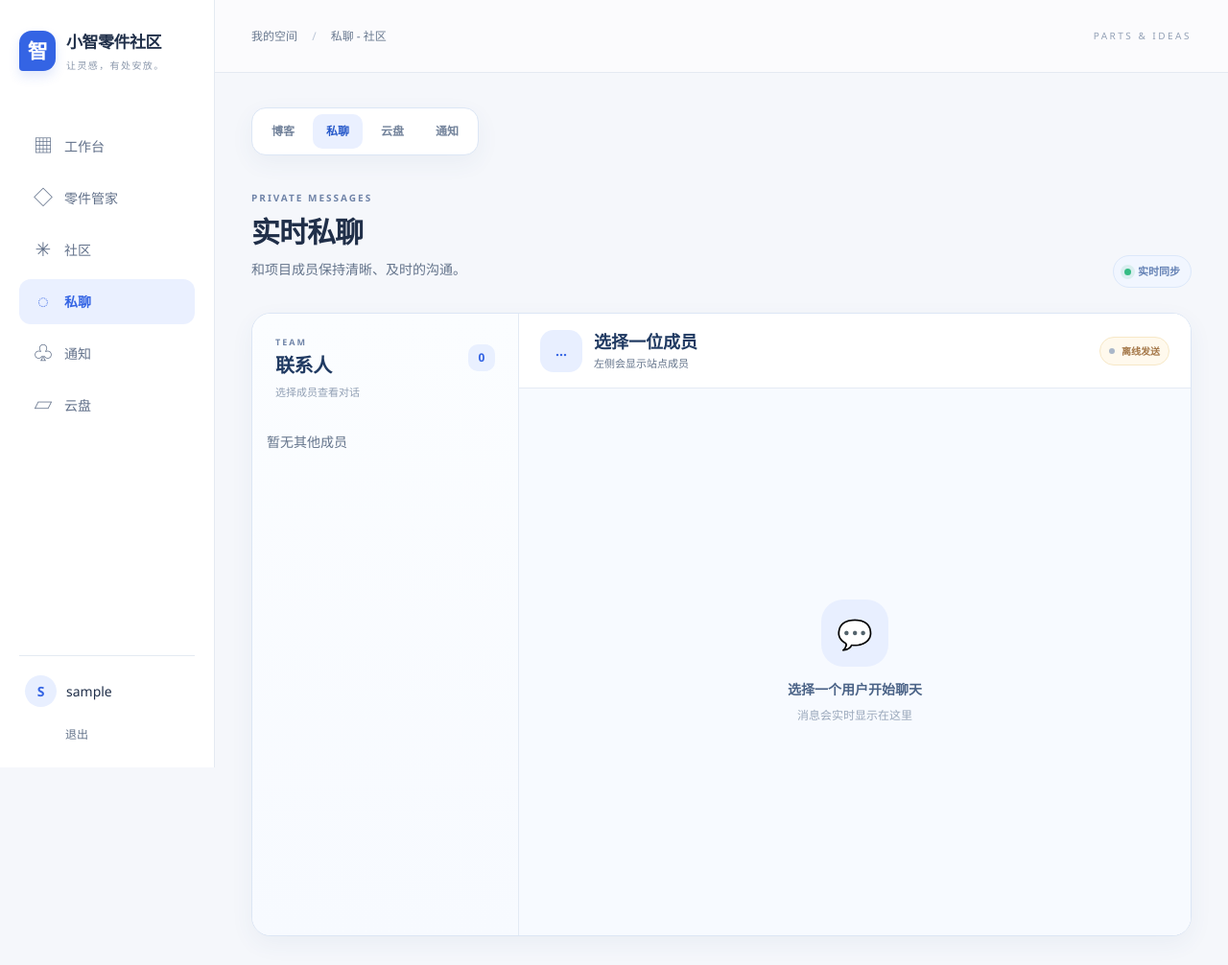
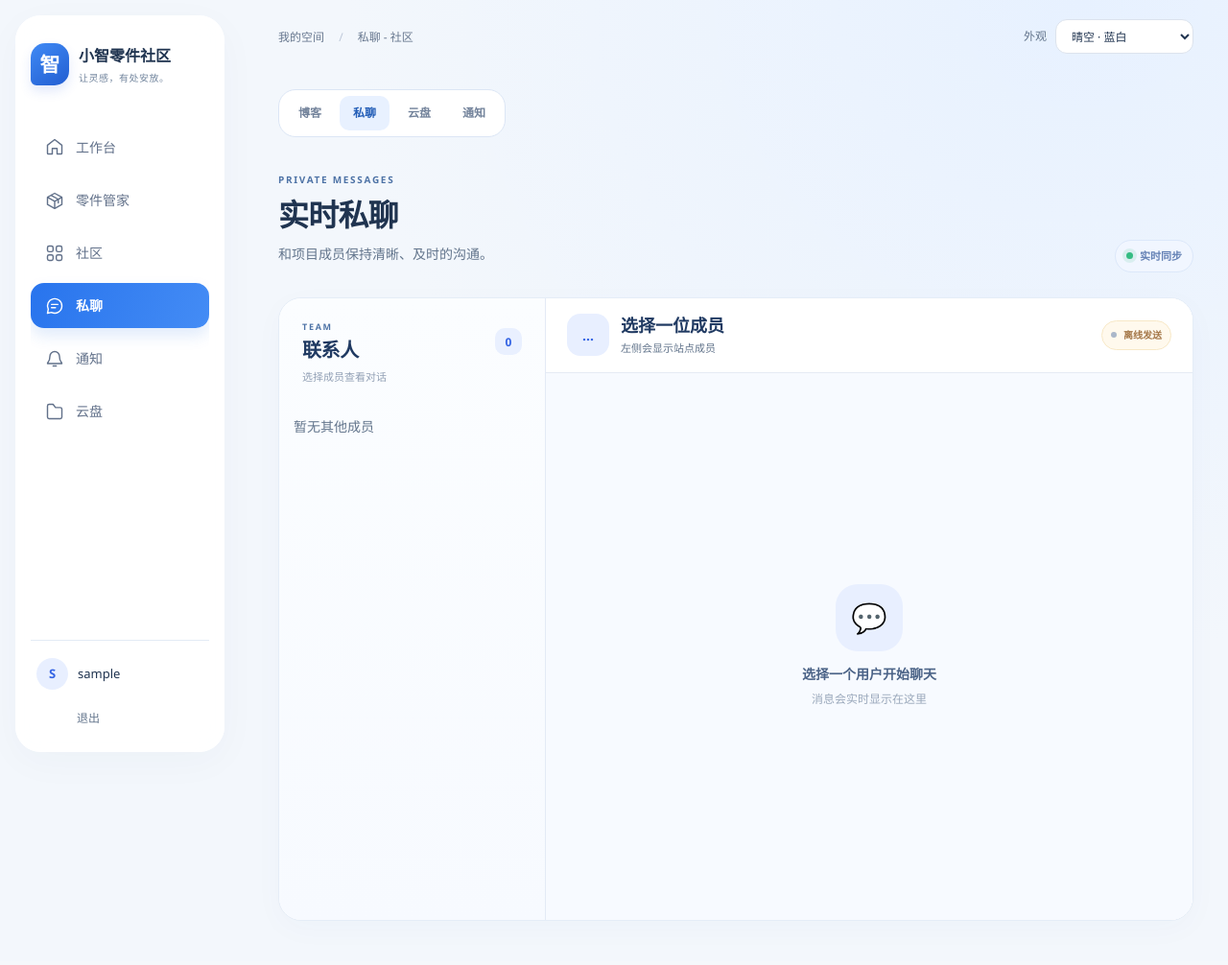
Before and after one commit to xiaoprincess/face, a Flask app: page /community/chat in a window 1280 px wide. Shown: the whole page at 96% size. After the commit the page ends 960 px from the top, so only its background shows below. Run offline with Flask 3, Linux system fonts and the light colour scheme; the visitor is signed in with stand-in values (Sample User, id 1); data comes from the database, SQL or seed files in the repository; data that the repository does not hold is empty; some libraries are stand-ins or nearby versions.

Commit message:
重设计零件管理界面并增加三种可切换主题

```diff
--- /dev/null
+++ b/unified_web_app/static/css/atelier.css
@@ -0,0 +1,84 @@
+/* Blue-and-white workspace. Shared surfaces, followed by page-specific layouts. */
+:root {
+    --paper: #f3f7fc;
+    --ink: #203450;
+    --muted: #63758c;
+    --line: #e3ebf5;
+    --accent: #2872e9;
+    --accent-dark: #1858bd;
+    --shadow-sm: 0 8px 32px #31568907;
+}
+body { background: radial-gradient(ellipse at 88% 0, #e7f1ff 0, transparent 48%), var(--paper); }
+.ui-icon { flex-shrink: 0; vertical-align: middle; }
+.brand { gap: 10px; letter-spacing: 0; font-size: 16px; }
+.brand-mark { width: 40px; height: 44px; border-radius: 15px 15px 15px 6px; background: linear-gradient(145deg, #408af5, #225ed1); }
+.brand small { color: #73869e; letter-spacing: .5px; }
+.workspace .topbar { inset: 16px auto 16px 16px; width: 218px; height: calc(100dvh - 32px); border: 1px solid #fff; border-radius: 26px; padding: 28px 15px 20px; box-shadow: 0 10px 40px #27466a08; background: #ffffffed; }
+.workspace .topbar nav { padding-top: 40px; gap: 8px; }
+.workspace .topbar nav > a::before { display: none; }
+.workspace .topbar nav > a { min-height: 47px; border-radius: 14px; padding: 12px 15px; }
+.workspace .topbar nav > a.active { color: #fff; background: linear-gradient(110deg, #2874ed, #448cf5); box-shadow: 0 8px 16px #2673e525; }
+.workspace .topbar nav > a.active .nav-unread-badge { outline: 2px solid #fff; }
+.nav-user { font-size: 13px; padding-top: 18px; }
+.workspace-top { margin-left: 254px; height: 78px; padding: 0 36px; border: 0; background: transparent; }
+.workspace .page-shell { margin: 0 0 0 254px; max-width: 1600px; padding: 15px 36px 42px; }
+.workspace-label { color: #647d9d; letter-spacing: 2px; }
+.button { border-radius: 13px; gap: 8px; min-height: 43px; }
+.button.primary { background: linear-gradient(115deg, #2571e8, #3c87f1); border-color: #3479df; box-shadow: 0 6px 14px #2571e820; }
+.button.primary:hover { background: #1e61c9; }
+input, textarea, select { border-radius: 12px; background: #f9fbfe; }
+.panel, .feature-card, .community-card, .landing-feature { border-radius: 24px; border-color: #e5edf7; box-shadow: var(--shadow-sm); }
+.eyebrow { letter-spacing: 1.7px; color: #4e73a6; }
+.section-heading h1, .desk-heading h1 { font-size: clamp(27px, 2.5vw, 35px); letter-spacing: -.8px; }
+.desk-heading { margin-bottom: 26px; }
+.studio-hero { border: 1px solid #d8e9ff; border-radius: 30px; background: radial-gradient(circle at 70% 50%, #ffffffc9, transparent 45%), linear-gradient(120deg, #e1efff, #f0f7ff); padding: 32px 40px; min-height: 300px; }
+.studio-hero h2 { color: #214375; }
+.studio-hero p { color: #597398; }
+.art-cabinet { background: #4384eb; box-shadow: 9px 10px 0 #2761bd, 20px 25px 30px #466bc320; }
+.workspace-tools { gap: 18px; }
+.feature-card { padding: 24px; }
+.tool-number { color: #637e9f; }
+.card-icon { border-radius: 15px; width: 46px; height: 46px; }
+.feature-card h2 { margin-top: 20px; }
+.tool-link { color: #416dad; }
+.community-nav { border-radius: 18px; box-shadow: none; }
+.community-nav a.active { background: #e8f1ff; color: #225db7; }
+.chat-layout { padding: 0; }
+.public-page .topbar { max-width: 1130px; }
+.auth-layout { padding: 10px; border: 1px solid #fff; border-radius: 32px; box-shadow: 0 24px 70px #34568210; min-height: 590px; }
+.auth-story { border-radius: 24px; background: radial-gradient(circle at 85% 80%, #fff9, transparent 45%), linear-gradient(145deg, #ddecff, #edf6ff); }
+.auth-story h2 { color: #244674; font-size: clamp(28px, 3vw, 39px); }
+.auth-story h2 span { color: #2872e9; }
+.auth-story > p:not(.eyebrow), .auth-story-bottom { color: #526f94; }
+.auth-art { gap: 20px; margin-top: 52px; }
+.auth-art span { border-radius: 26px; box-shadow: 0 14px 28px #497abd12; }
+.auth-intro { color: #63758c; }
+.auth-layout .auth-card { padding: 40px 48px; }
+.auth-card .button.primary { border-radius: 14px; min-height: 48px; }
+@media (max-width: 1200px) {
+    .workspace .page-shell { padding: 15px 24px 32px; }
+    .workspace-top { padding: 0 24px; }
+}
+@media (max-width: 900px) {
+    .workspace .topbar { width: 188px; left: 12px; padding: 24px 10px; }
+    .workspace .brand { font-size: 14px; gap: 7px; }
+    .workspace .brand-mark { width: 32px; height: 38px; }
+    .workspace .brand small { font-size: 9px; }
+    .workspace .page-shell, .workspace-top { margin-left: 212px; }
+}
+@media (max-width: 650px) {
+    .workspace .topbar { position: relative; inset: auto; width: auto; height: auto; margin: 10px; padding: 18px 15px 6px; border-radius: 22px; }
+    .workspace .topbar nav { padding: 16px 0 6px; gap: 6px; }
+    .workspace .topbar nav > a { min-height: 40px; padding: 9px 12px; border-radius: 12px; }
+    .workspace .topbar nav > a .ui-icon { width: 16px; height: 16px; }
+    .workspace .page-shell, .workspace-top { margin-left: 0; }
+    .workspace-top { height: 34px; padding: 0 20px; }
+    .workspace .page-shell { padding: 16px 16px 30px; }
+    .studio-hero { padding: 26px; min-height: 270px; border-radius: 24px; }
+    .feature-card { padding: 19px; }
+    .workspace-tools { gap: 12px; }
+    .auth-layout { padding: 7px; border-radius: 25px; min-height: auto; }
+    .auth-story { border-radius: 19px; padding: 25px; }
+    .auth-layout .auth-card { padding: 27px 20px; }
+    .desk-heading { align-items: flex-start; }
+}
--- /dev/null
+++ b/unified_web_app/static/css/themes.css
@@ -0,0 +1,79 @@
+/* Three complete palettes; controls stay readable on every surface. */
+:root {
+    --surface:#fff; --subtle:#fbfdff; --tint:#edf5ff;
+    --warn:#98611b; --warn-bg:#fff5e4;
+    --feature:linear-gradient(120deg,#2267d5,#4191f3);
+}
+.appearance-switch { position:absolute; right:36px; top:20px; display:flex; align-items:center; gap:9px; z-index:101; }
+.appearance-switch label { margin:0; font-size:12px; color:var(--muted); }
+.appearance-switch select { width:144px; min-height:36px; padding:6px 12px; font-size:12px; border-radius:12px; background:var(--surface); }
+.workspace-label { visibility:hidden; }
+.public-page .topbar { padding-right:230px; }
+html[data-theme="cream"] {
+    --paper:#f6f3ed; --surface:#fffdf9; --subtle:#fcfaf5; --tint:#eaf0f4;
+    --ink:#354653; --muted:#706f6a; --line:#e8e3d9; --accent:#527d96; --accent-dark:#376179;
+    --warn:#8a5d28; --warn-bg:#f8efdf; --feature:linear-gradient(120deg,#537c93,#86aaba);
+    --shadow-sm:0 8px 30px #775c3108;
+}
+html[data-theme="night"] {
+    color-scheme:dark;
+    --paper:#111c2c; --surface:#1b2a3e; --subtle:#182639; --tint:#243d5c;
+    --ink:#e5eefb; --muted:#a8b8cc; --line:#324259; --accent:#8ebaff; --accent-dark:#a3c8ff;
+    --warn:#f3c479; --warn-bg:#453a2b; --feature:linear-gradient(120deg,#254c85,#3774b7);
+    --shadow-sm:0 8px 30px #020c191f;
+}
+html[data-theme="cream"] body, html[data-theme="night"] body { background:var(--paper); color:var(--ink); }
+html[data-theme="cream"] .workspace .topbar, html[data-theme="night"] .workspace .topbar { background:var(--surface); border-color:var(--line); }
+html[data-theme="cream"] .brand-mark, html[data-theme="cream"] .button.primary,
+html[data-theme="cream"] .workspace .topbar nav > a.active { background:var(--feature); border-color:#6a8b9d; }
+html[data-theme="night"] .brand-mark, html[data-theme="night"] .button.primary,
+html[data-theme="night"] .workspace .topbar nav > a.active { background:var(--feature); border-color:#527cab; }
+/* Shared component surfaces, including older community templates. */
+html:not([data-theme="blue"]) :is(.panel,.feature-card,.community-card,.landing-feature,.auth-card,.auth-layout,.community-nav,.admin-tabs,.parts-stat,.cabinet-card,.table-wrap,.conversation,.conversation-head,.send-row,.preview-window) {
+    background:var(--surface); border-color:var(--line); color:var(--ink);
+}
+html:not([data-theme="blue"]) :is(h1,h2,h3,.brand,.feature-card h2,.community-card h2,.community-card h3,.conversation-head h2,.cabinet-section h2) { color:var(--ink); }
+html:not([data-theme="blue"]) :is(.muted,.meta,.eyebrow,.workspace-top,.brand small,.tool-number,.tool-link,.desk-footer,.feature-card p,.auth-intro,.auth-story-bottom,.contact-name,.contact-state,.conversation-head p,.chat-empty p,.message-list-empty p) { color:var(--muted); }
+html:not([data-theme="blue"]) :is(input,textarea,select) { background:var(--subtle); border-color:var(--line); color:var(--ink); }
+html:not([data-theme="blue"]) :is(input,textarea,select)::placeholder { color:var(--muted); opacity:1; }
+html:not([data-theme="blue"]) label { color:var(--ink); }
+html:not([data-theme="blue"]) .button { background:var(--surface); color:var(--ink); border-color:var(--line); }
+html:not([data-theme="blue"]) .button.primary { background:var(--feature); color:#fff; }
+html:not([data-theme="blue"]) :is(.studio-hero,.auth-story,.hero) { background:linear-gradient(120deg,var(--tint),var(--subtle)); border-color:var(--line); }
+html:not([data-theme="blue"]) :is(.studio-hero h2,.auth-story h2,.hero h1) { color:var(--ink); }
+html:not([data-theme="blue"]) :is(.studio-hero p,.hero p,.auth-story > p:not(.eyebrow),.hero-kicker) { color:var(--muted); }
+html:not([data-theme="blue"]) :is(.card-icon,.nav-avatar,.contact-avatar,.conversation-avatar,.member-count,.notification-icon,.chat-empty-icon) { color:var(--accent-dark); background:var(--tint); }
+html:not([data-theme="blue"]) :is(.contact-list,.message-list,.chat-empty,.comment,.reply) { background:var(--subtle); color:var(--ink); border-color:var(--line); }
+html:not([data-theme="blue"]) :is(.contact,.topbar nav > a,.link-button) { color:var(--muted); }
+html:not([data-theme="blue"]) :is(.contact.active,.contact:hover,.topbar nav > a:hover,.community-nav a.active) { background:var(--tint); color:var(--accent-dark); }
+html:not([data-theme="blue"]) :is(th,.cabinet-edit > summary,.preview-header) { background:var(--subtle); border-color:var(--line); color:var(--muted); }
+html:not([data-theme="blue"]) :is(td,.plain-list > li,.nav-user,.desk-footer) { border-color:var(--line); }
+html:not([data-theme="blue"]) tbody tr:hover { background:var(--subtle); }
+html:not([data-theme="blue"]) .parts-stat strong { color:var(--ink); }
+html:not([data-theme="blue"]) .parts-stat.stat-featured { background:var(--feature); color:white; }
+html:not([data-theme="blue"]) .stat-featured strong { color:white; }
+html:not([data-theme="blue"]) .message .message-content { background:var(--surface); color:var(--ink); border-color:var(--line); }
+html:not([data-theme="blue"]) .message.mine .message-content { background:var(--feature); color:white; border-color:transparent; }
+html:not([data-theme="blue"]) .inventory-search { background:transparent; border:0; }
+html:not([data-theme="blue"]) .appearance-switch label { color:var(--muted); }
+html[data-theme="night"] .badge { background:#294668; color:#c0d9ff; }
+html[data-theme="night"] .badge.pending { background:#493c29; color:#f6ce83; }
+html[data-theme="night"] .badge.approved, html[data-theme="night"] .flash { background:#223f38; color:#a2dfc0; border-color:#355b4e; }
+html[data-theme="night"] .badge.rejected, html[data-theme="night"] .flash.error, html[data-theme="night"] .button.danger { background:#462c3a; color:#ffb7c4; border-color:#6d4252; }
+html[data-theme="night"] .announcement-card { background:var(--surface)!important; border-top-color:#d3a350!important; }
+html[data-theme="night"] .live-pill, html[data-theme="night"] .connection-state { background:var(--tint); color:var(--ink); border-color:var(--line); }
+html[data-theme="night"] .auth-art span { background:var(--tint); color:var(--accent); }
+html[data-theme="night"] .auth-art span:last-child { background:var(--feature); color:white; }
+html[data-theme="night"] .art-tag { background:var(--surface); color:var(--ink); }
+html[data-theme="night"] .empty-cabinet-state { background:var(--surface); color:var(--muted); }
+@media(max-width:900px) {
+    .appearance-switch { right:24px; }
+    .public-page .topbar { padding-right:0; margin-bottom:44px; }
+    .public-page .appearance-switch { top:85px; }
+}
+@media(max-width:650px) {
+    .appearance-switch { position:static; justify-content:flex-end; padding:0 18px; margin:8px 0; }
+    .appearance-switch select { width:140px; }
+    .public-page .topbar { margin-bottom:0; }
+    .workspace-top { height:auto; padding-top:6px; }
+}
--- /dev/null
+++ b/unified_web_app/static/js/appearance.js
@@ -0,0 +1,20 @@
+(function () {
+    "use strict";
+    var allowed = ["blue", "cream", "night"];
+    var theme = "blue";
+    try {
+        var stored = localStorage.getItem("parts-appearance");
+        if (allowed.includes(stored)) theme = stored;
+    } catch (_) { /* Storage may be unavailable in private/restricted browsers. */ }
+    document.documentElement.dataset.theme = theme;
+    document.addEventListener("DOMContentLoaded", function () {
+        var select = document.getElementById("appearance");
+        if (!select) return;
+        select.value = theme;
+        select.addEventListener("change", function () {
+            if (!allowed.includes(select.value)) return;
+            document.documentElement.dataset.theme = select.value;
+            try { localStorage.setItem("parts-appearance", select.value); } catch (_) {}
+        });
+    });
+})();
--- /dev/null
+++ b/unified_web_app/templates/_icons.html
@@ -0,0 +1,17 @@
+{% macro icon(name) -%}
+<svg class="ui-icon" width="20" height="20" viewBox="0 0 24 24" fill="none" stroke="currentColor" stroke-width="1.7" stroke-linecap="round" stroke-linejoin="round" aria-hidden="true">
+{% if name == 'home' %}<path d="m3 10 9-7 9 7v10a1 1 0 0 1-1 1h-5v-7H9v7H4a1 1 0 0 1-1-1Z"/>
+{% elif name == 'box' %}<path d="m12 3 9 5v9l-9 5-9-5V8Zm0 10v9M3 8l9 5 9-5M7.5 5.5l9 5V15"/>
+{% elif name == 'grid' %}<rect x="3" y="3" width="7" height="7" rx="2"/><rect x="14" y="3" width="7" height="7" rx="2"/><rect x="3" y="14" width="7" height="7" rx="2"/><rect x="14" y="14" width="7" height="7" rx="2"/>
+{% elif name == 'chat' %}<path d="M21 12a9 9 0 0 1-13 8l-5 1 1-5A9 9 0 1 1 21 12Z"/><path d="M8 10h8M8 14h5"/>
+{% elif name == 'bell' %}<path d="M6 9a6 6 0 0 1 12 0c0 7 3 7 3 9H3c0-2 3-2 3-9M10 21h4"/>
+{% elif name == 'folder' %}<path d="M3 7V5a2 2 0 0 1 2-2h5l3 4h6a2 2 0 0 1 2 2v10a2 2 0 0 1-2 2H5a2 2 0 0 1-2-2V7Z"/>
+{% elif name == 'search' %}<circle cx="10.5" cy="10.5" r="6.5"/><path d="m16 16 5 5"/>
+{% elif name == 'plus' %}<path d="M12 5v14M5 12h14"/>
+{% elif name == 'check' %}<path d="m5 12 4 4L19 6"/><rect x="3" y="3" width="18" height="18" rx="5"/>
+{% elif name == 'alert' %}<path d="M12 8v5m0 3v.1M10 4 2 18a2 2 0 0 0 2 3h16a2 2 0 0 0 2-3L14 4a2 2 0 0 0-4 0Z"/>
+{% elif name == 'arrow' %}<path d="M5 12h14m-6-6 6 6-6 6"/>
+{% elif name == 'edit' %}<path d="m15 4 5 5M4 15 15 4a3.5 3.5 0 0 1 5 5L9 20l-6 1ZM14 21h7"/>
+{% endif %}
+</svg>
+{%- endmacro %}
--- a/unified_web_app/templates/base.html
+++ b/unified_web_app/templates/base.html
@@ -8,19 +8,24 @@
     <link rel="stylesheet" href="{{ url_for('static', filename='css/style.css') }}">
     {% block head %}{% endblock %}
     <link rel="stylesheet" href="{{ url_for('static', filename='css/studio.css', v='20260914-2') }}">
+    <link rel="stylesheet" href="{{ url_for('static', filename='css/atelier.css', v='20260920-1') }}">
+    {% block page_styles %}{% endblock %}
+    <link rel="stylesheet" href="{{ url_for('static', filename='css/themes.css', v='20260920-1') }}">
+    <script src="{{ url_for('static', filename='js/appearance.js', v='20260920-1') }}"></script>
 </head>
 <body class="{% if current_user.is_authenticated %}workspace{% else %}public-page{% endif %}">
+    {% from '_icons.html' import icon %}
     <a class="skip-link" href="#main-content">跳到主要内容</a>
     <header class="topbar">
         <a class="brand" href="{{ url_for('index') }}"><span class="brand-mark">智</span><span>小智零件社区<small>让灵感，有处安放。</small></span></a>
         <nav aria-label="主导航">
             {% if current_user.is_authenticated %}
-                <a class="{% if request.endpoint == 'dashboard' %}active{% endif %}" href="{{ url_for('dashboard') }}">工作台</a>
-                <a class="{% if request.path.startswith('/parts') %}active{% endif %}" href="{{ url_for('parts.index') }}">零件管家</a>
-                <a class="{% if request.path.startswith('/community') and not request.path.startswith('/community/chat') and not request.path.startswith('/community/cloud') and not request.path.startswith('/community/notifications') %}active{% endif %}" href="{{ url_for('community.index') }}">社区</a>
-                <a class="{% if request.path.startswith('/community/chat') %}active{% endif %}" href="{{ url_for('community.chat') }}">私聊<span class="nav-unread-badge" data-unread-badge="messages" hidden>0</span></a>
-                <a class="{% if request.path.startswith('/community/notifications') %}active{% endif %}" href="{{ url_for('community.notifications') }}">通知<span class="nav-unread-badge" data-unread-badge="notifications" hidden>0</span></a>
-                <a class="{% if request.path.startswith('/community/cloud') %}active{% endif %}" href="{{ url_for('community.cloud') }}">云盘</a>
+                <a class="{% if request.endpoint == 'dashboard' %}active{% endif %}" href="{{ url_for('dashboard') }}">{{ icon('home') }}工作台</a>
+                <a class="{% if request.path.startswith('/parts') %}active{% endif %}" href="{{ url_for('parts.index') }}">{{ icon('box') }}零件管家</a>
+                <a class="{% if request.path.startswith('/community') and not request.path.startswith('/community/chat') and not request.path.startswith('/community/cloud') and not request.path.startswith('/community/notifications') %}active{% endif %}" href="{{ url_for('community.index') }}">{{ icon('grid') }}社区</a>
+                <a class="{% if request.path.startswith('/community/chat') %}active{% endif %}" href="{{ url_for('community.chat') }}">{{ icon('chat') }}私聊<span class="nav-unread-badge" data-unread-badge="messages" hidden>0</span></a>
+                <a class="{% if request.path.startswith('/community/notifications') %}active{% endif %}" href="{{ url_for('community.notifications') }}">{{ icon('bell') }}通知<span class="nav-unread-badge" data-unread-badge="notifications" hidden>0</span></a>
+                <a class="{% if request.path.startswith('/community/cloud') %}active{% endif %}" href="{{ url_for('community.cloud') }}">{{ icon('folder') }}云盘</a>
                 <span class="nav-user"><span class="nav-avatar">{{ current_user.username[0]|upper }}</span>{{ current_user.username }}</span>
                 <form class="inline-form" action="{{ url_for('auth.logout') }}" method="post">
                     <button class="link-button" type="submit">退出</button>
@@ -31,6 +36,14 @@
             {% endif %}
         </nav>
     </header>
+    <div class="appearance-switch">
+        <label for="appearance">外观</label>
+        <select id="appearance" aria-label="选择网站外观">
+            <option value="blue">晴空 · 蓝白</option>
+            <option value="cream">奶油 · 浅色</option>
+            <option value="night">星夜 · 深蓝</option>
+        </select>
+    </div>
     {% if current_user.is_authenticated %}
     <div class="workspace-top"><span>我的空间 <span class="breadcrumb-separator">/</span> {{ self.title()|striptags }}</span><span class="workspace-label">PARTS & IDEAS</span></div>
     {% endif %}
```
Also changed, not shown: unified_web_app/static/css/parts-admin.css (added, +111 -0 lines), unified_web_app/static/js/parts.js (+16 -3 lines), unified_web_app/templates/parts/admin.html (+30 -84 lines).
